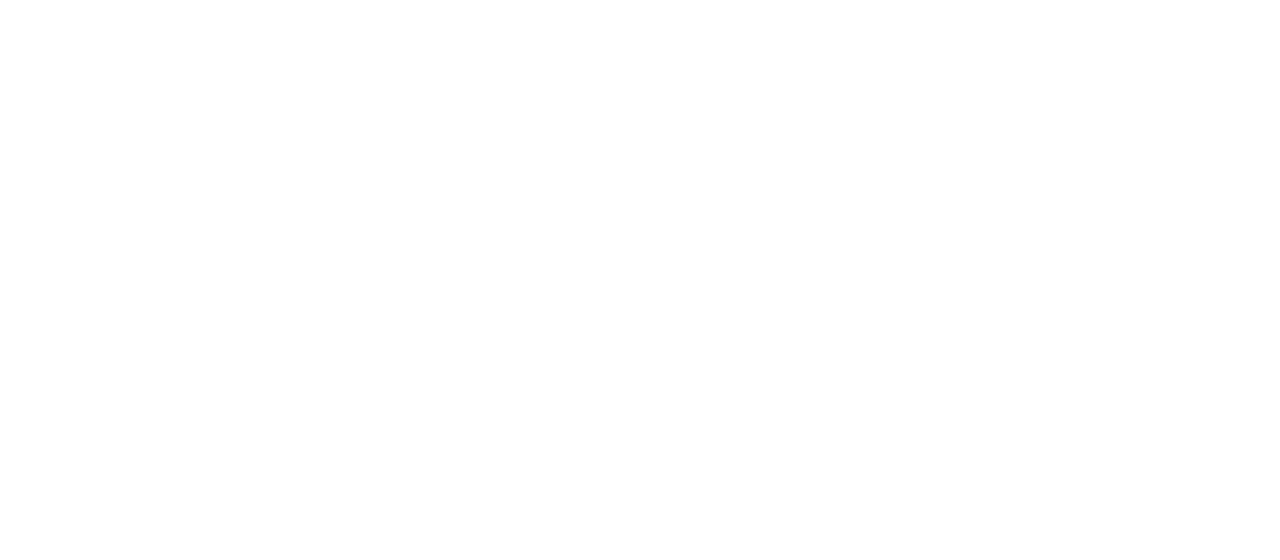
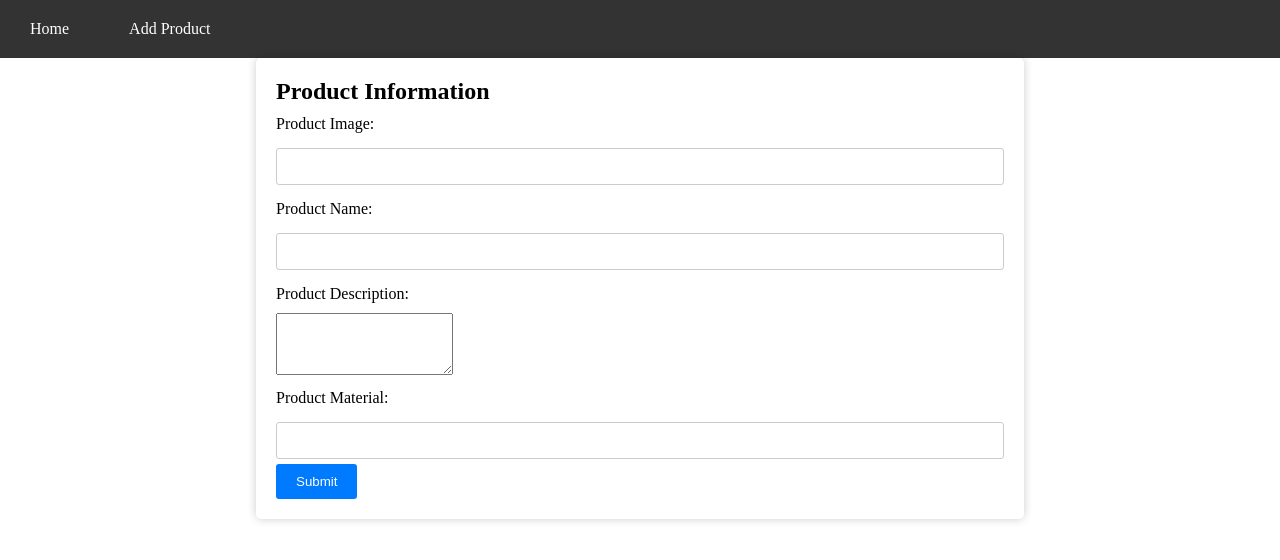
Before and after one commit to milanbhandari047/Product-Management-System, a React (Vite) app: page /addProduct in a window 1280 px wide. Before the commit this address had no page. Shown: the top 560 px of the page. Built offline with nearby package versions, Linux system fonts and the light colour scheme.

Commit message:
addProduct added

```diff
--- a/src/App.jsx
+++ b/src/App.jsx
@@ -2,12 +2,14 @@
 import "./App.css"
 import {BrowserRouter,Routes,Route, Router}from "react-router-dom"
 import Home from './pages/Home/Home'
+import AddProduct from './pages/AddProduct/AddProduct'
 const App = () => {
   return (
     <>
 <BrowserRouter>
 <Routes>
   <Route path='/' element={<Home/>} />
+  <Route path='/addProduct' element={<AddProduct/>} />
 </Routes>
 
 </BrowserRouter>
--- a/src/components/Navbar/Navbar.jsx
+++ b/src/components/Navbar/Navbar.jsx
@@ -1,14 +1,14 @@
 import React from 'react'
 import "./Navbar.css"
+import { Link } from 'react-router-dom'
 const Navbar = () => {
   return (
     <div>
       <div className="navbar">
     <a href="#">Home</a>
-    <a href="#">About</a>
-    <a href="#">Services</a>
-    <a href="#">Portfolio</a>
-    <a href="#">Contact</a>
+  {/* <a href="/addProduct">Add Product</a> */}
+  <Link to="/addProduct" >Add Product</Link>
+
 </div>
     </div>
   )
--- /dev/null
+++ b/src/pages/AddProduct/AddProduct.css
@@ -0,0 +1,34 @@
+#product-form {
+  width: 60%;
+  margin: 0 auto;
+  background-color: #fff;
+  padding: 20px;
+  border-radius: 5px;
+  box-shadow: 0 0 10px rgba(0, 0, 0, 0.2);
+}
+
+#product-form label {
+  display: block;
+  margin: 10px 0;
+}
+
+#product-form input {
+  width: 100%;
+  padding: 10px;
+  margin: 5px 0;
+  border: 1px solid #ccc;
+  border-radius: 3px;
+}
+
+#product-form button {
+  background-color: #007bff;
+  color: #fff;
+  padding: 10px 20px;
+  border: none;
+  border-radius: 3px;
+  cursor: pointer;
+}
+
+#product-form button:hover {
+  background-color: #0056b3;
+}
--- /dev/null
+++ b/src/pages/AddProduct/AddProduct.jsx
@@ -0,0 +1,135 @@
+import { useState } from "react"
+import Navbar from "../../components/Navbar/Navbar"
+import './AddProduct.css'
+import axios from "axios"
+import { useNavigate } from "react-router-dom"
+
+const AddProduct = () => {
+    const navigate = useNavigate()
+    // FIRST approach
+    // const [productImage,setProductImage] = useState("")
+    // const [productName,setProductName] = useState("")
+    // const [productDescription,setProductDescription] = useState("")
+    // const [productMaterial,setProductMaterial] = useState("")
+
+    // const addProduct = async(e)=>{
+    //     e.preventDefault()
+    //   const response =  await axios.post("https://653b2d832e42fd0d54d4c34c.mockapi.io/products",{
+    //        productImage :  productImage,
+    //        productMaterial : productMaterial,
+    //        productDescription : productDescription,
+    //        productName : productName
+    //     })
+    //     console.log(response)
+    // }
+
+    // SECOND APPROACH
+    // const addProduct = async (e)=>{
+    //     e.preventDefault()
+    //     const formData = new FormData(e.currentTarget); // {}
+
+    //    const data =  Object.fromEntries(formData)
+    //  const response =   await axios.post("https://653b2d832e42fd0d54d4c34c.mockapi.io/products",data)
+    //  console.log(response)
+    // }
+
+    //Third Approach
+    const [data,setData] = useState({
+        productName : "",
+        productDescription : "",
+        productMaterial : "",
+        productImage : ""
+    })
+//     const data = {
+//         productName : "",
+//         productDescription : "",
+//         productMaterial : "",
+//         productImage : "hello"
+//     }
+
+//    data =  {
+//         productName : "thisisname",
+//         productDescription : "",
+//         productMaterial : "",
+//         productImage : "hello"
+//     }
+//    data =  {
+//         productName : "thisisname",
+//         productDescription : "thisisdescription",
+//         productMaterial : "",
+//         productImage : "hello"
+//     }
+
+//  data =    {
+//         productName : "thisisname",
+//         productDescription : "thisisdescription",
+//         productMaterial : "thisismaterial",
+//         productImage : "hello"
+//     }
+    const handleChange = (e)=>{
+     const {name,value} = e.target
+        setData({
+            ...data,
+            [name] : value
+        })
+
+     }
+
+    const addProduct = async(e)=>{
+        e.preventDefault()
+      const response =   await axios.post("https://653b2d832e42fd0d54d4c34c.mockapi.io/products",data)
+      if(response.status == 201){
+       navigate("/")
+      }else{
+        alert("Something went wrong.Try Again")
+      }
+
+    }
+  return (
+    <>
+    <Navbar />
+    <div id="product-form">
+    <h2>Product Information</h2>
+    <form onSubmit={addProduct}>
+      <label htmlFor="productImage">Product Image:</label>
+      {/* <input type="text" id="productImage" name="productImage" onChange={(e)=>setProductImage(e.target.value)}  />
+
+      <label htmlFor="productName">Product Name:</label>
+      <input type="text" id="productName" name="productName" onChange={(e)=>setProductName(e.target.value)} />
+
+      <label htmlFor="productDescription">Product Description:</label>
+      <textarea id="productDescription" name="productDescription" rows="4" onChange={(e)=>setProductDescription(e.target.value)} ></textarea>
+
+      <label htmlFor="productMaterial">Product Material:</label>
+      <input type="text" id="productMaterial" name="productMaterial" onChange={(e)=>setProductMaterial(e.target.value)} /> */}
+
+      {/* <input type="text" id="productImage" name="productImage"   />.
+
+      <label htmlFor="productName">Product Name:</label>
+      <input type="text" id="productName" name="productName"  />
+
+      <label htmlFor="productDescription">Product Description:</label>
+      <textarea id="productDescription" name="productDescription" rows="4" ></textarea>
+
+      <label htmlFor="productMaterial">Product Material:</label>
+      <input type="text" id="productMaterial" name="productMaterial" /> */}
+
+
+<input type="text" id="productImage" name="productImage" onChange={handleChange}   />
+
+      <label htmlFor="productName">Product Name:</label>
+      <input type="text" id="productName" name="productName" onChange={handleChange}  />
+
+      <label htmlFor="productDescription">Product Description:</label>
+      <textarea id="productDescription" name="productDescription" rows="4" onChange={handleChange} ></textarea>
+
+      <label htmlFor="productMaterial">Product Material:</label>
+      <input type="text" id="productMaterial" name="productMaterial" onChange={handleChange} />
+      <button type="submit">Submit</button>
+    </form>
+  </div>
+    </>
+  )
+}
+
+export default AddProduct
```
